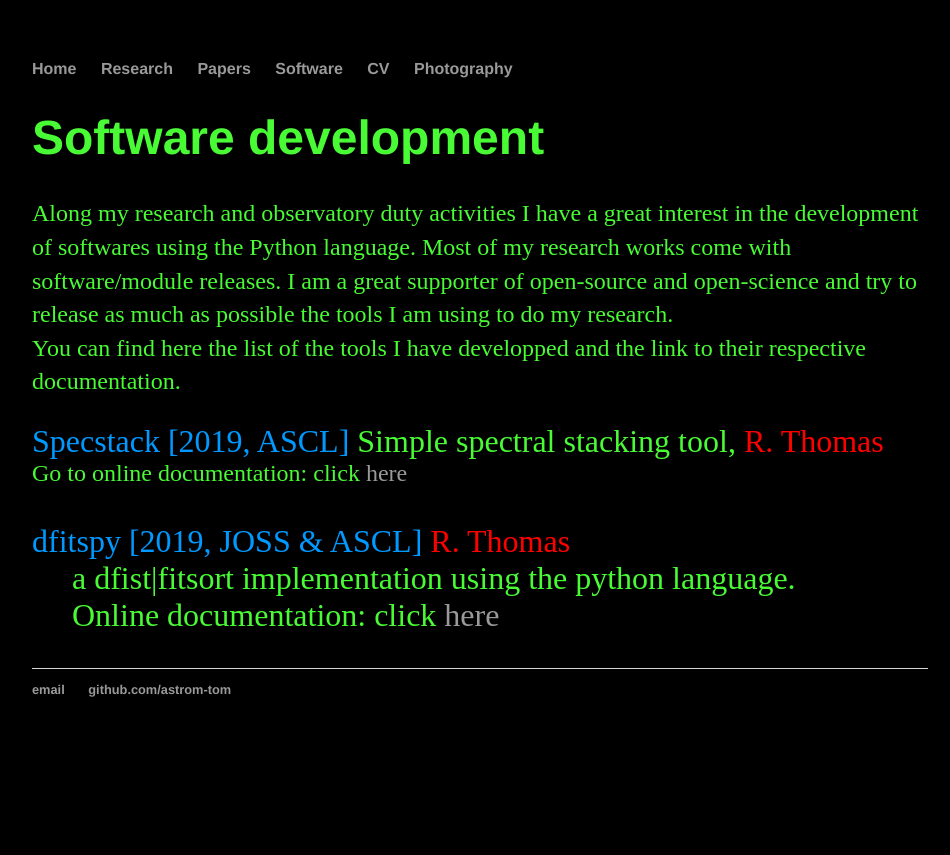
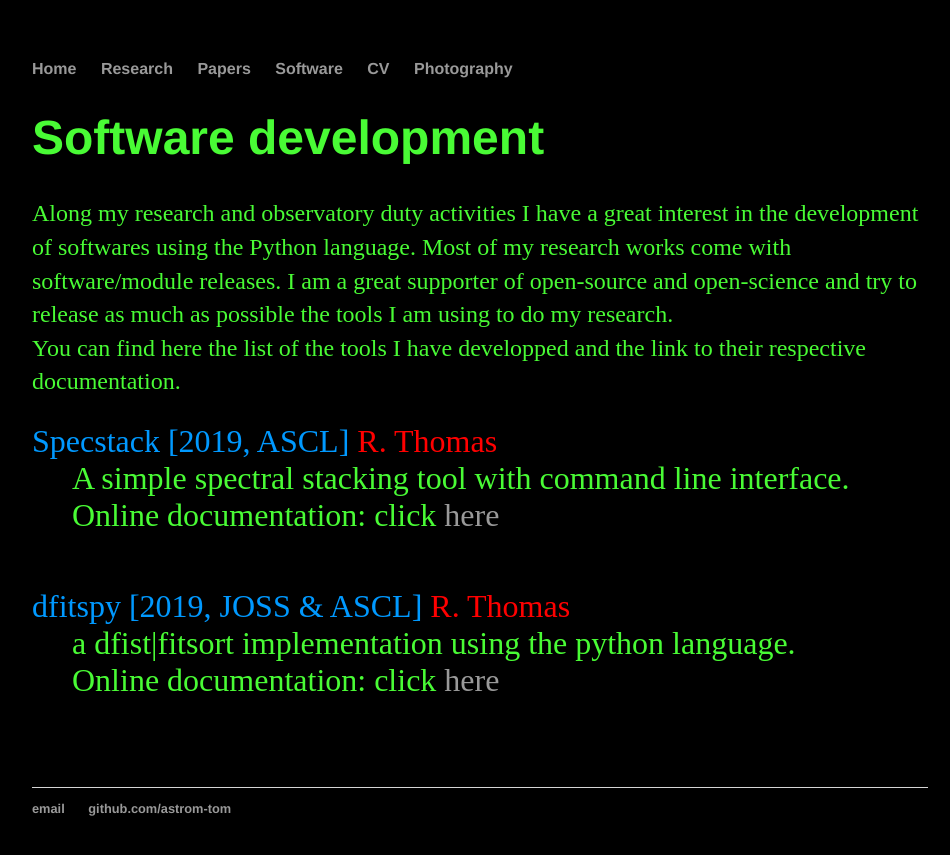
Before and after one commit to astrom-tom/astrom-tom.github.io, a Jekyll site: the page built from Software/index.html, in a window 1280 px wide. Shown: the top 855 px of the page, without its empty margins (160-1110 px from the left). Built offline with Jekyll 4.4.1, drawn with Linux system fonts in a browser that asks for light colours.

Commit message:
Update index.html

```diff
--- a/Software/index.html
+++ b/Software/index.html
@@ -13,16 +13,16 @@
 		You can find here the list of the tools I have developped and the link to their respective documentation.<br>
 
 <dl style="color:rgb(73, 251, 53);" >
-  <dt> <font size="6"> <span class='softR'>Specstack [2019, ASCL]</span> </font>
-	  <font size="6"> Simple spectral stacking tool, <span class='me'> R. Thomas </span> </font> <br>
-        	<font size="5">Go to online documentation:
-			click <a href="https://astrom-tom.github.io/specstack/build/html/index.html">here</a></font>
-	  			<br><br><br>
-  </dt>
+
+  <dt> <font size="6"> <span class='softR'>Specstack [2019, ASCL]</span>  <span class='me'> R. Thomas </span> </font>  </dt>
+       <dd> <font size="6">  A simple spectral stacking tool with command line interface.  <br> Online documentation:
+	       click <a href="https://astrom-tom.github.io/specstack/build/html/index.html">here</a>  </font>
+			<br><br><br>&nbsp;</dd>
 
   <dt> <font size="6"> <span class='softR'>dfitspy [2019, JOSS & ASCL]</span>  <span class='me'> R. Thomas </span> </font>  </dt>
        <dd> <font size="6">  a dfist|fitsort implementation using the python language. <br> Online documentation:
-	       click <a href="https://astrom-tom.github.io/dfitspy/build/html/index.html">here</a>  </font> </dd>
+	       click <a href="https://astrom-tom.github.io/dfitspy/build/html/index.html">here</a>  </font>
+			<br><br><br>&nbsp;</dd>
 
 </dl>
 
```
